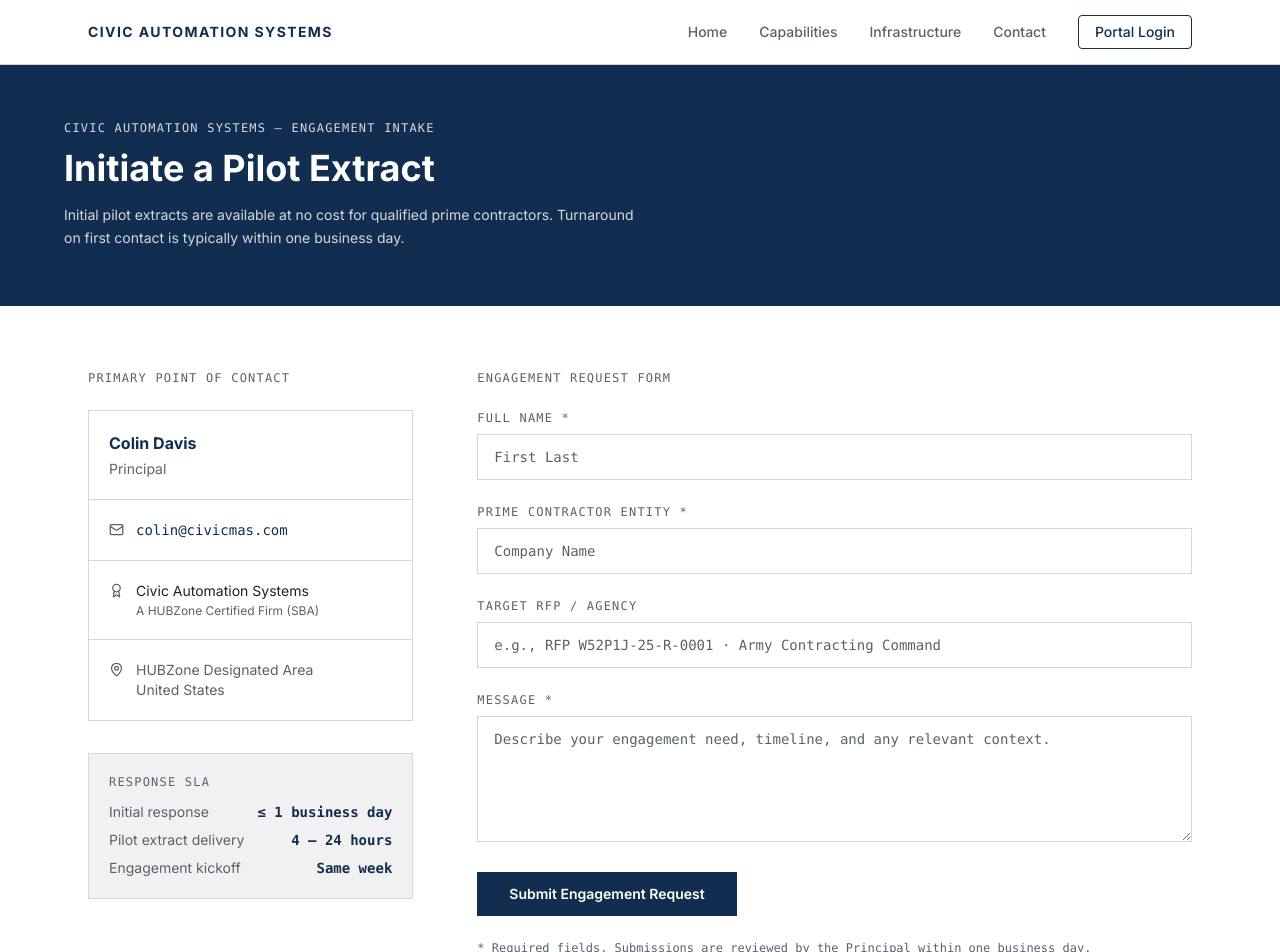
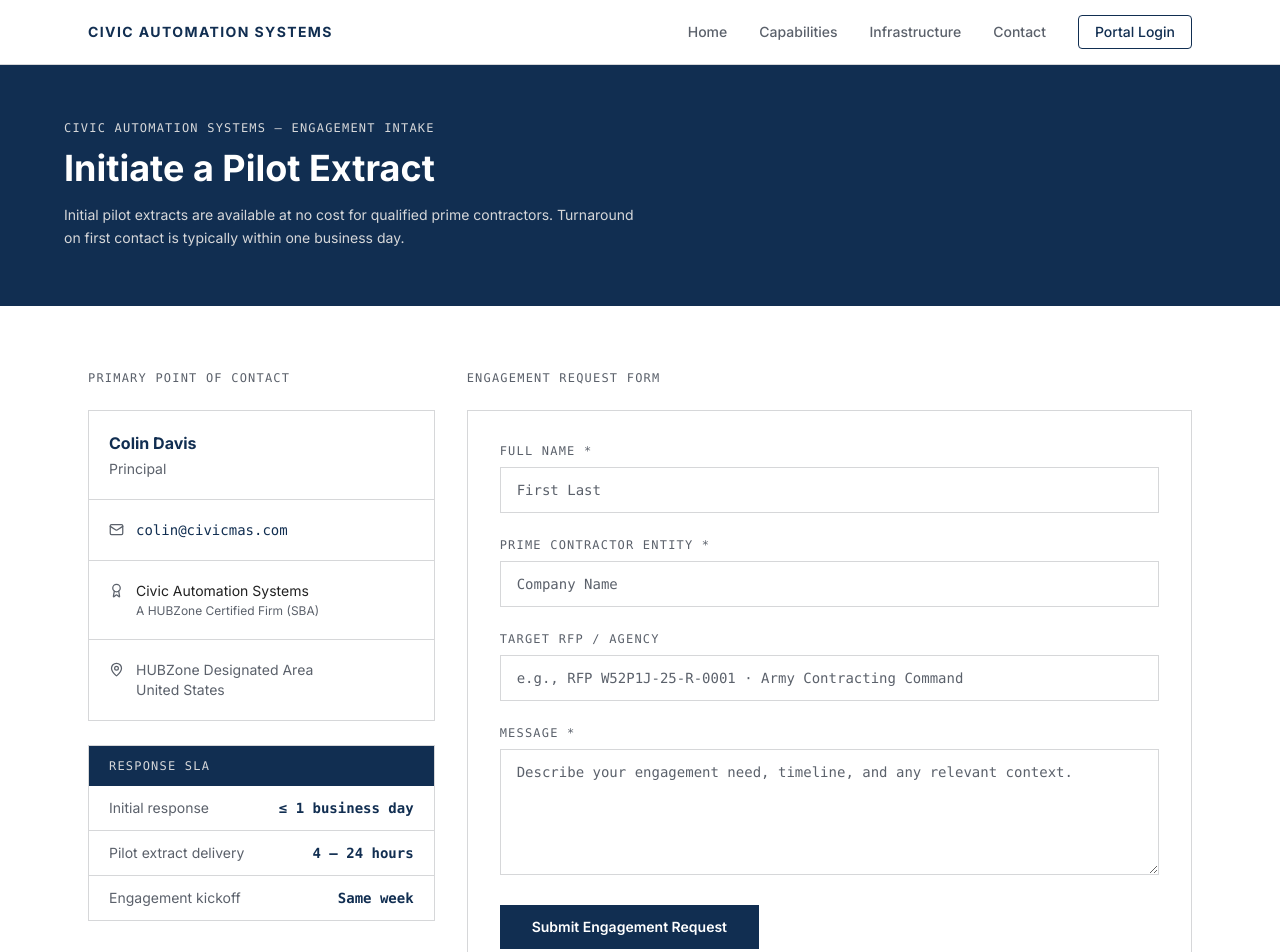
Before and after one commit to civicsystemai/civicmas-website, a Next.js app: page /contact in a window 1280 px wide. Shown: the top 952 px of the page. Built offline with nearby package versions, Linux system fonts and the light colour scheme.

Commit message:
Clean up contact page column alignment and SLA box styling

```diff
--- a/app/contact/page.tsx
+++ b/app/contact/page.tsx
@@ -28,11 +28,11 @@
       {/* Content */}
       <div className="flex-1 bg-white">
         <div className="max-w-6xl mx-auto px-6 py-16">
-          <div className="grid grid-cols-1 lg:grid-cols-3 gap-12 lg:gap-16">
+          <div className="grid grid-cols-1 lg:grid-cols-3 gap-8">
 
             {/* Left: Contact details */}
-            <div className="lg:col-span-1">
-              <p className="text-xs font-mono tracking-widest uppercase text-[#5B616B] mb-6">
+            <div className="lg:col-span-1 flex flex-col gap-6">
+              <p className="text-xs font-mono tracking-widest uppercase text-[#5B616B]">
                 Primary Point of Contact
               </p>
 
@@ -68,17 +68,19 @@
                 </div>
               </div>
 
-              <div className="mt-8 p-5 bg-[#F1F1F1] border border-[#D6D7D9]">
-                <p className="text-xs font-mono tracking-widest uppercase text-[#5B616B] mb-3">
-                  Response SLA
-                </p>
-                <div className="space-y-2">
+              <div className="border border-[#D6D7D9]">
+                <div className="bg-[#112E51] px-5 py-3">
+                  <p className="text-xs font-mono tracking-widest uppercase text-[#D6D7D9]">
+                    Response SLA
+                  </p>
+                </div>
+                <div className="divide-y divide-[#D6D7D9]">
                   {[
                     ["Initial response", "≤ 1 business day"],
                     ["Pilot extract delivery", "4 – 24 hours"],
                     ["Engagement kickoff", "Same week"],
                   ].map(([label, val]) => (
-                    <div key={label} className="flex justify-between text-sm">
+                    <div key={label} className="flex justify-between px-5 py-3 text-sm">
                       <span className="text-[#5B616B]">{label}</span>
                       <span className="font-mono text-[#112E51] font-semibold">{val}</span>
                     </div>
@@ -88,12 +90,15 @@
             </div>
 
             {/* Right: Form */}
-            <div className="lg:col-span-2">
-              <p className="text-xs font-mono tracking-widest uppercase text-[#5B616B] mb-6">
+            <div className="lg:col-span-2 flex flex-col gap-6">
+              <p className="text-xs font-mono tracking-widest uppercase text-[#5B616B]">
                 Engagement Request Form
               </p>
-              <ContactForm />
+              <div className="border border-[#D6D7D9] p-6 md:p-8">
+                <ContactForm />
+              </div>
             </div>
+
           </div>
         </div>
       </div>
```
